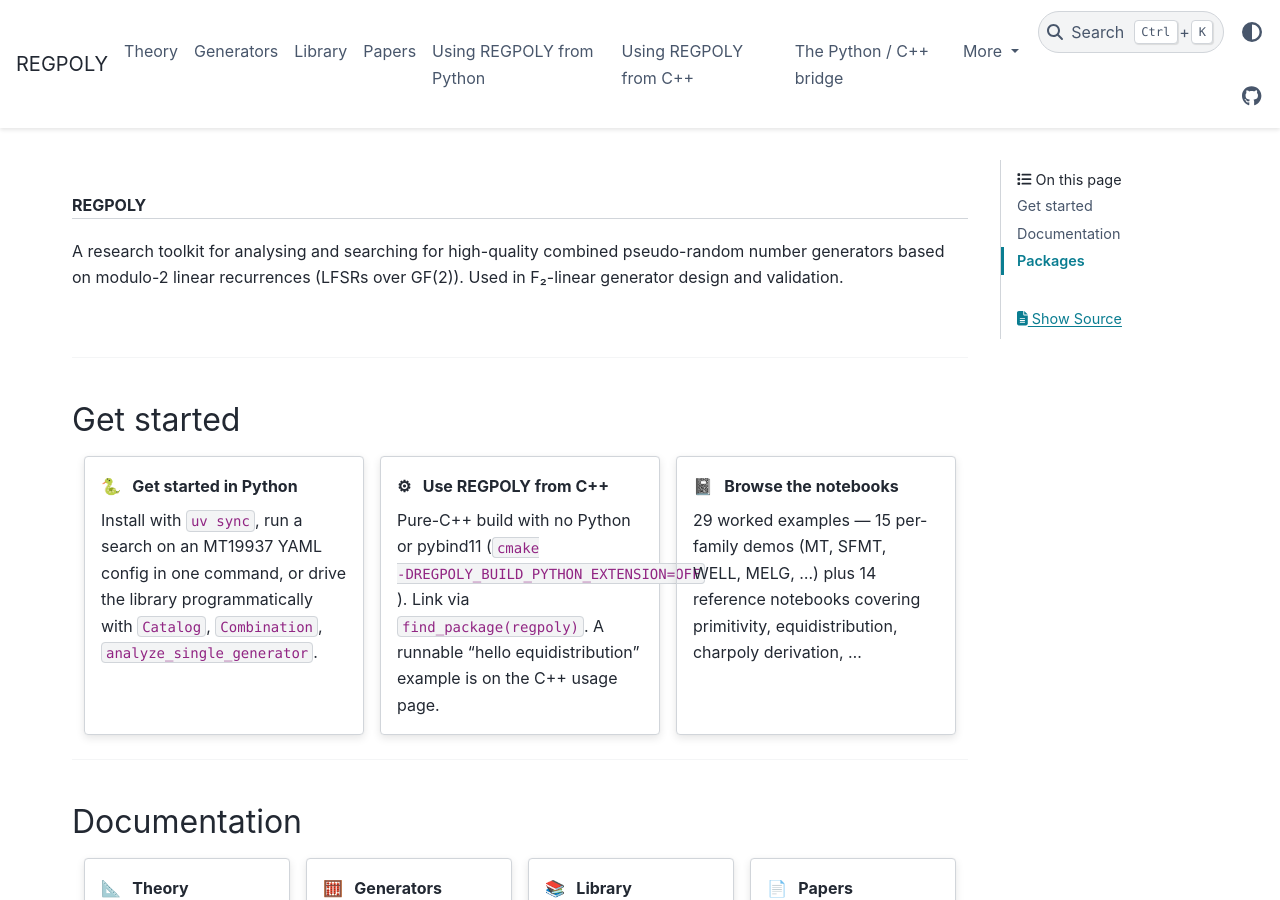
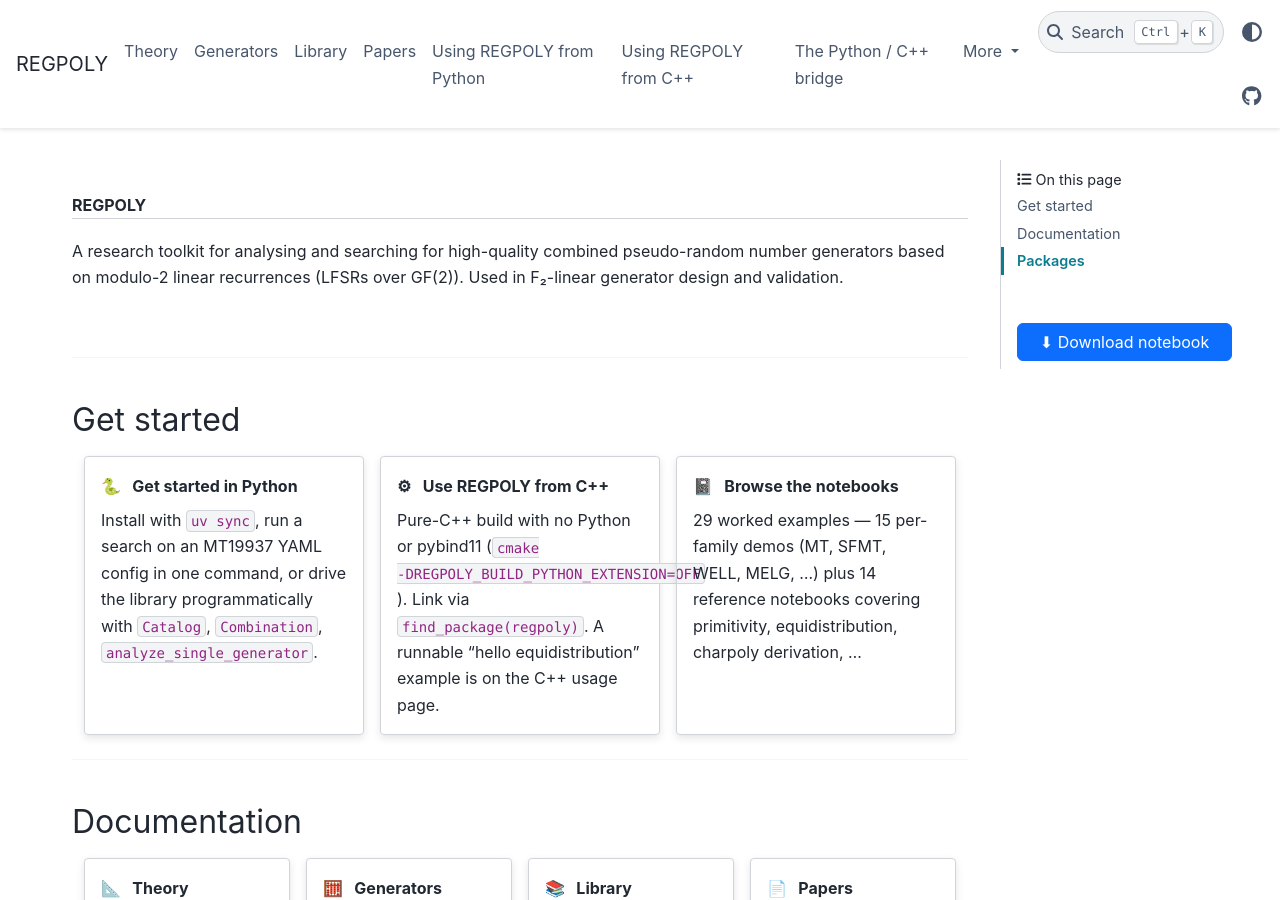
Before and after one commit to pannetof/regpoly, a Sphinx documentation site: the page built from docs/index.md, in a window 1280 px wide and 900 px high. Built offline with Sphinx 7.4.7 and the PyData theme 0.15.4, drawn with Linux system fonts in a browser that asks for light colours; pages that are not in the unit, such as notebooks, are missing from menus; part of the change alters nothing that is shown.

Commit message:
docs: turn the notebook Show-Source sidebar link into a real download button
Previously the sidebar link opened the .ipynb file inline as plain
text — Sphinx by default (a) appends `.txt` to the source-copy filename
and (b) renders a bare `<a href="...">` that the browser navigates to
instead of downloading.

Two changes:

1. docs/conf.py:
   - `html_sourcelink_suffix = ""` so the linked file ends in
     `.ipynb` (preserves the right extension when saved).
   - `templates_path = ["_templates"]` so Sphinx picks up the override.

2. docs/_templates/sourcelink.html (new):
   - Overrides Sphinx's default `sourcelink.html` block.
   - Renders a primary-style button labelled "⬇ Download notebook".
   - Adds the HTML5 `download="<filename>.ipynb"` attribute so the
     browser actually downloads instead of rendering inline as
     text/plain.
   - Width 100% + centered text so it reads as a real button in the
     PyData Sphinx theme's sidebar.

Sample rendered output (sidebar):
  <a href="../../_sources/notebooks/reference/bitmatrix_display.ipynb"
     class="btn btn-primary"
     download="bitmatrix_display.ipynb"
     ...>⬇  Download notebook</a>

Click → browser shows the save dialog with the `.ipynb` filename
ready. The downloaded file is the source notebook (committed
outputs + sources), runnable in Jupyter Lab via the canonical
`uv run jupyter lab <file>` recipe documented in docs/usage/python.md.

Verification:
  - sphinx-build clean — 65 warnings, all baseline. No new warnings.
  - Grep on rendered HTML confirms the link has `download=...` and
    the `.ipynb` extension on the URL.

Co-Authored-By: Claude Opus 4.7 (1M context) <noreply@anthropic.com>

```diff
--- /dev/null
+++ b/docs/_templates/sourcelink.html
@@ -0,0 +1,19 @@
+{#-
+   Notebook download button (overrides Sphinx default sourcelink).
+
+   - HTML5 `download` attribute forces the browser to download the file
+     instead of opening it inline as text/plain.
+   - Sphinx already exposes the source under `_sources/<docname>.ipynb`
+     (the `.txt` suffix is dropped by `html_sourcelink_suffix = ""`).
+-#}
+{%- if show_source and has_source and sourcename %}
+<div class="sphinx-sourcelink" role="note" aria-label="notebook source">
+  <a href="{{ pathto('_sources/' + sourcename, true)|e }}"
+     class="btn btn-primary"
+     download="{{ sourcename.rsplit('/', 1)[-1] }}"
+     rel="nofollow"
+     style="display:inline-block; margin-top:1em; width:100%; text-align:center;">
+     ⬇  {{ _('Download notebook') }}
+  </a>
+</div>
+{%- endif %}
--- a/docs/conf.py
+++ b/docs/conf.py
@@ -116,11 +116,21 @@ html_theme_options = {
     "footer_end": ["sphinx-version", "theme-version"],
 }
 
-# Notebook pages get a "Show Source" link in the sidebar so readers
-# can download the underlying .ipynb and run it locally.
+# Notebook pages get a "Download notebook" button in the sidebar so
+# readers can grab the underlying .ipynb and run it locally. The
+# custom `sourcelink` template (docs/_templates/sourcelink.html) adds
+# the HTML5 `download` attribute so the browser actually downloads
+# the file instead of rendering it as plain text.
 html_sidebars = {
     "notebooks/**": ["sidebar-nav-bs", "page-toc", "sourcelink"],
 }
+
+# Drop the default `.txt` suffix Sphinx appends to source copies, so
+# the linked file ends in `.ipynb` (preserves the right extension when
+# the browser saves it).
+html_sourcelink_suffix = ""
+
+templates_path = ["_templates"]
 
 # -- MyST options -------------------------------------------------------------
 
```
